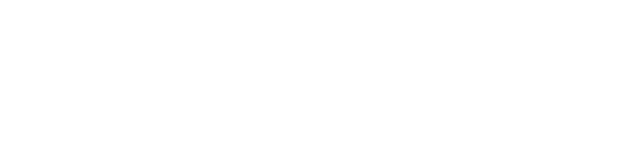
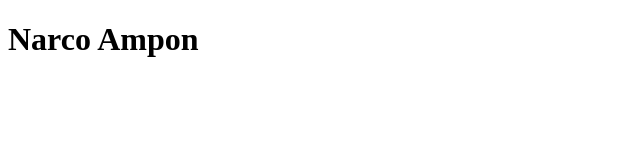
Before and after one commit to jcruz6003/Narco-Ampon, a plain HTML site: page index.html in a window 1280 px wide. Shown: the whole page, without its empty margins (0-640 px from the left). Drawn offline with Linux system fonts and the light colour scheme.

Commit message:
Add other static assets

```diff
--- a/index.html
+++ b/index.html
@@ -1,9 +1,15 @@
 <!DOCTYPE html>
 <html>
 <head>
+    <meta charset="utf-8" />
 	<title>Narco Ampon</title>
+	<link rel="stylesheet" type="text/css" href="style.css">
 </head>
 <body>
 
+<div class="container">
+	<h1>Narco Ampon</h1>
+</div>
+
 </body>
 </html>
```
Also changed, not shown: img/background.jpg (added), style.css (added).
